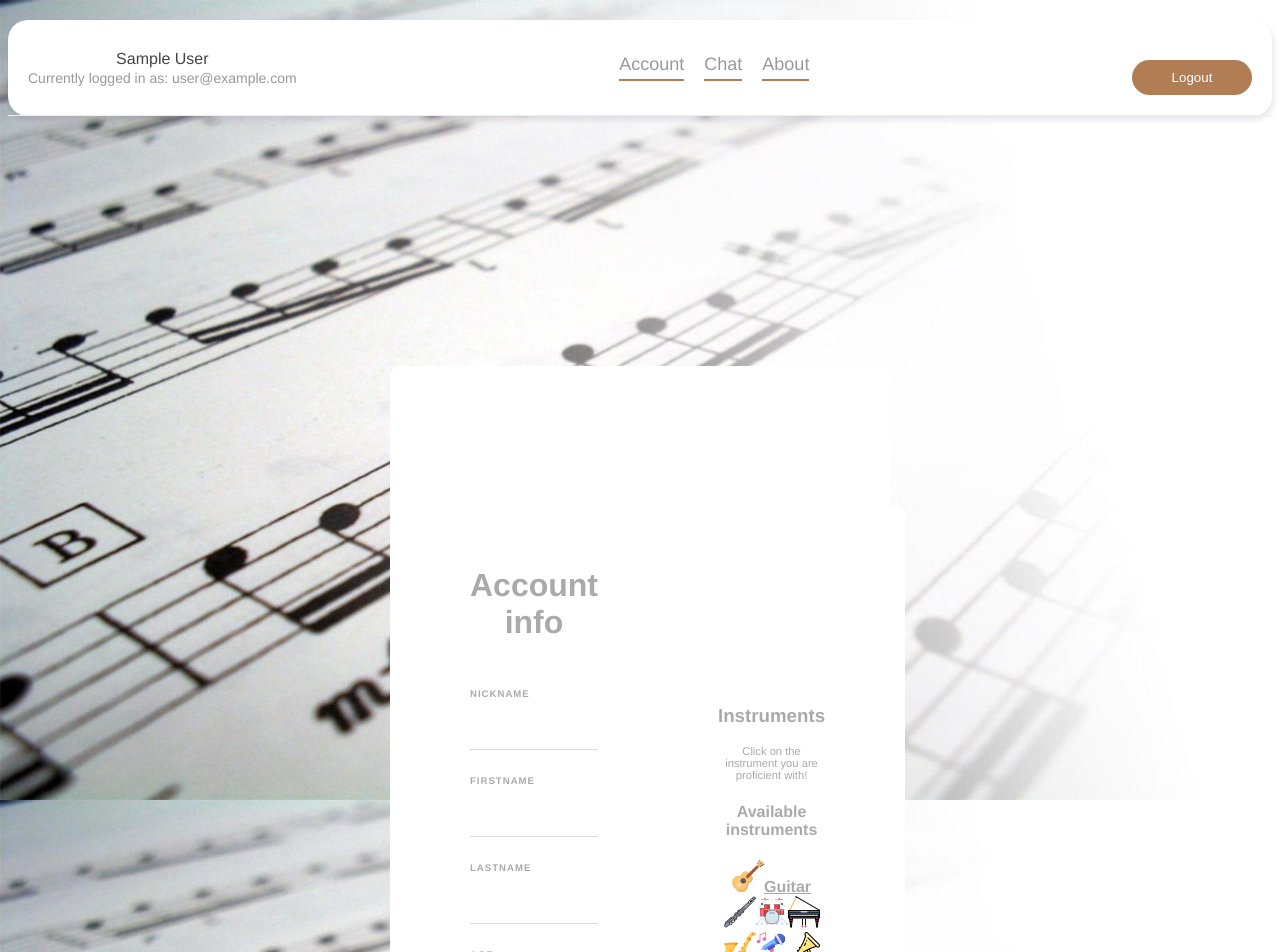
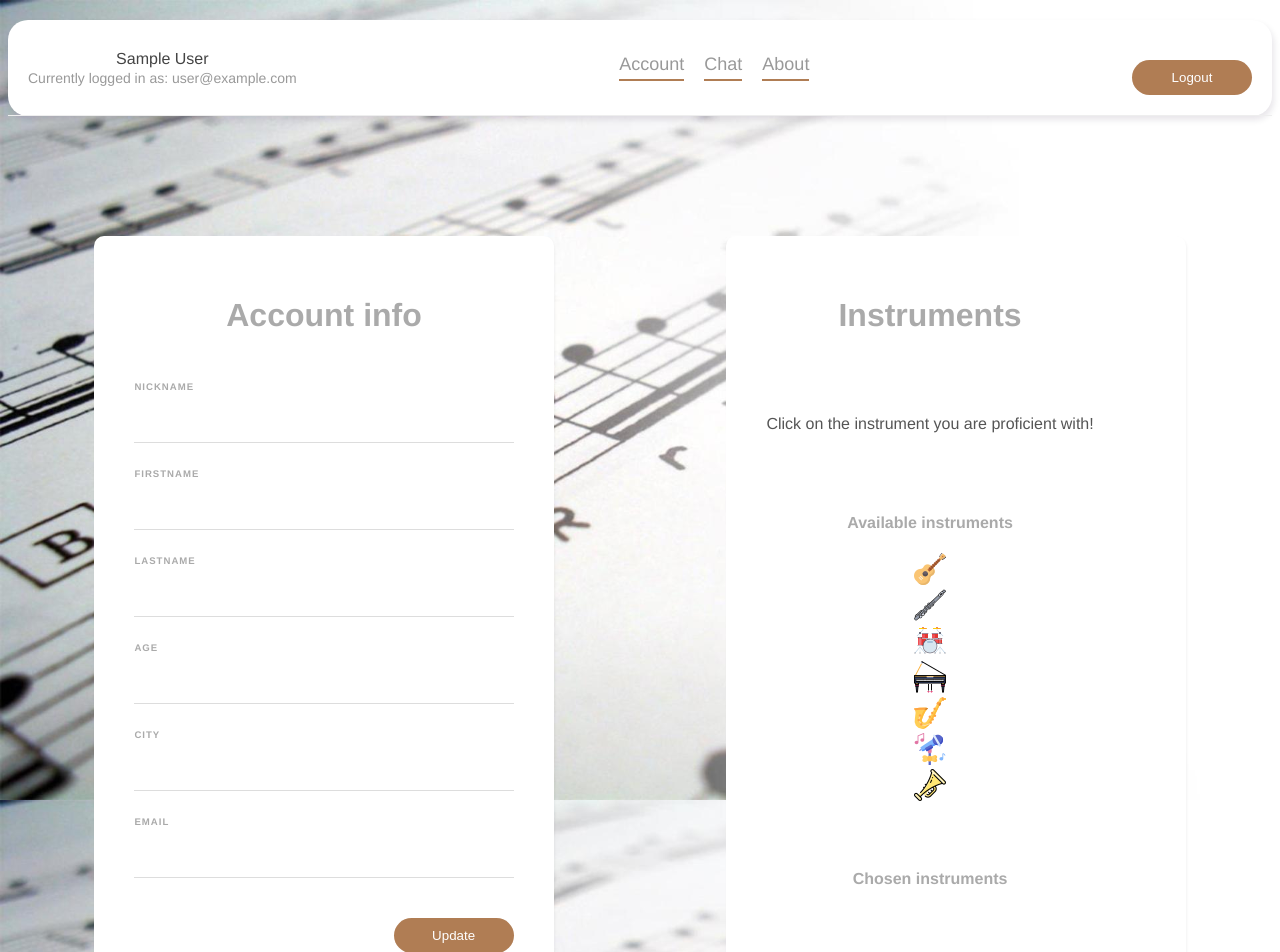
Before and after one commit to Jangerud/BandBeat, a Vue app in the folder bandbeat/: page /account in a window 1280 px wide. Shown: the top 952 px of the page. Built offline with nearby package versions, Linux system fonts and the light colour scheme; no server answers; sample sign-in values are in the browser's storage.

Commit message:
Added and fixed issue with showing and not showing instruments depending on what value the boolean has.

```diff
--- a/bandbeat/src/components/Button.vue
+++ b/bandbeat/src/components/Button.vue
@@ -1,6 +1,6 @@
 <template>
   <button class="button">
-      <slot>Login</slot>
+      <slot></slot>
   </button>
 </template>
 
--- a/bandbeat/src/composables/useSignup.js
+++ b/bandbeat/src/composables/useSignup.js
@@ -19,6 +19,13 @@ const signup = async (displayName, firstname, lastname, email, password) => {
      await response.user.updateProfile({ firstname, lastname, displayName})
      const database = projectFirestore.collection("users").doc(response.user.uid)
         await database.set({
+            drumset: false,
+            flute: false,
+            guitar: false,
+            piano: false,
+            saxophone: false,
+            sing: false,
+            trumpet: false,
             age: "",
             city: "",
             email: userEmail,
--- a/bandbeat/src/main.js
+++ b/bandbeat/src/main.js
@@ -1,5 +1,12 @@
 import { createApp } from 'vue'
 import App from './App.vue'
 import router from './router'
+import { projectAuth } from './firebase/config'
 
-createApp(App).use(router).mount('#app')
+let app
+
+projectAuth.onAuthStateChanged(() => {
+    if (!app) {
+        app = createApp(App).use(router).mount('#app')
+    }
+})
--- a/bandbeat/src/router/index.js
+++ b/bandbeat/src/router/index.js
@@ -2,6 +2,17 @@ import { createRouter, createWebHistory } from 'vue-router'
 import Home from '../views/Home.vue'
 import Login from '../views/Login.vue'
 import AccountPage from '../views/AccountPage'
+import { projectAuth } from '../firebase/config'
+
+// auth guard
+const requireAuthentication = (to, from, next) => {
+  let user = projectAuth.currentUser
+  if(!user) {
+    next({ name: 'Login'})
+  }else {
+    next()
+  }
+}
 
 const routes = [
   {
@@ -17,7 +28,8 @@ const routes = [
   {
     path: '/account',
     name: 'AccountPage',
-    component: AccountPage
+    component: AccountPage,
+    beforeEnter: requireAuthentication
   },
 ]
 
--- a/bandbeat/src/views/AccountPage.vue
+++ b/bandbeat/src/views/AccountPage.vue
@@ -2,7 +2,7 @@
 <div class="navcontainer">
   <Navbar />
 </div>
-<div class="formscontainer">
+<div class="accountformscontainer">
 
   <div class="userInformation">
     <form>
@@ -25,28 +25,65 @@
     <label>Email</label>
     <input type="text">
 
+    <Button>Update</Button>
+
 
     </form>
   </div>
   <div class="instruments">
-    <form class="instruments">
-      <h3>Instruments</h3>
+    <div class="instrumentsForm">
+      <h1>Instruments</h1>
       <p>Click on the instrument you are proficient with!</p>
     <div class="availableInstruments">
       <h4>Available instruments</h4>
-      <img src="../assets/guitar.png" /><span >Guitar</span>
-      <img src="../assets/flute.png" />
-      <img src="../assets/drumset.png" />
-      <img src="../assets/piano.png" />
-      <img src="../assets/saxophone.png" />
-      <img src="../assets/sing.png" />
-      <img src="../assets/trumpet.png" />
+      <div v-if="!checkValue">
+        <img  src="../assets/guitar.png" @click="switchGuitar"/>
+      </div>
+      <div v-if="!showFlute">
+        <img src="../assets/flute.png" @click="switchFlute"/>
+      </div>
+      <div v-if="!showDrumset">
+        <img src="../assets/drumset.png" @click="switchDrumset"/>
+      </div>
+      <div v-if="!showPiano">
+        <img src="../assets/piano.png" @click="switchPiano"/>
+      </div>
+      <div v-if="!showSaxophone">
+        <img src="../assets/saxophone.png" @click="switchSaxophone"/>
+      </div>
+      <div v-if="!showSing">
+        <img src="../assets/sing.png" @click="switchSing"/>
+      </div>
+      <div v-if="!showTrumpet">
+        <img src="../assets/trumpet.png" @click="switchTrumpet"/>
+      </div>
     </div>
     <div class="chosenInstruments">
-      <h4>Your chosen instruments</h4>
+      <h4>Chosen instruments</h4>
+      <div v-if="showGuitar" class="chosenGuitarVisible">
+        <img  src="../assets/guitar.png" @click="switchGuitar"/>
+      </div>
+      <div v-if="showFlute">
+        <img src="../assets/flute.png" @click="switchFlute"/>
+      </div>
+      <div v-if="showDrumset">
+        <img src="../assets/drumset.png" @click="switchDrumset"/>
+      </div>
+      <div v-if="showPiano">
+        <img src="../assets/piano.png" @click="switchPiano"/>
+      </div>
+      <div v-if="showSaxophone">
+        <img src="../assets/saxophone.png" @click="switchSaxophone"/>
+      </div>
+      <div v-if="showSing">
+        <img src="../assets/sing.png" @click="switchSing"/>
+      </div>
+      <div v-if="showTrumpet">
+        <img src="../assets/trumpet.png" @click="switchTrumpet"/>
+      </div>
     </div>
 
-    </form>
+    </div>
   </div>
 </div>
 </template>
@@ -54,15 +91,51 @@
 <script>
 import Navbar from '../components/Navbar.vue'
 import getUser from '../composables/getUser'
+import Button from '../components/Button.vue'
 
 export default {
-  setup() {
-    const { user } = getUser()
+  data() {
+    return {
+      user:  getUser(),
+      showGuitar: false,
+      showFlute: false,
+      showPiano: false,
+      showDrumset: false,
+      showSaxophone: false,
+      showSing: false,
+      showTrumpet: false
 
-
-    return { user }
+    }
   },
-   components: { Navbar },
+   components: { Navbar, Button },
+   methods: {
+     switchGuitar() {
+       this.showGuitar = !this.showGuitar
+     },
+     switchPiano() {
+       this.showPiano = !this.showPiano
+     },
+     switchFlute() {
+       this.showFlute = !this.showFlute
+     },
+     switchDrumset() {
+       this.showDrumset = !this.showDrumset
+     },
+     switchSaxophone() {
+       this.showSaxophone = !this.showSaxophone
+     },
+     switchSing() {
+       this.showSing = !this.showSing
+     },
+     switchTrumpet() {
+       this.showTrumpet = !this.showTrumpet
+     },
+   },
+   computed: {
+     checkValue : function() {
+       return this.showGuitar
+     }
+   }
 
 }
 </script>
@@ -73,9 +146,16 @@ body {
   background-size: 100%;
   background-attachment: fixed;
 }
-.formscontainer {
+img {
+  cursor: pointer;
+}
+.accountformscontainer {
     width: 100%;
     display: flex;
+}
+.accountformscontainer button{
+  margin-top: 40px;
+  float: right;
 }
 form h1{
     text-align: center;
@@ -94,17 +174,19 @@ input, select {
     color: #555;
 }
 .userInformation {
-  max-width: 420px;
+  width: 30%;
   margin: 100px auto;
   background: white;
   text-align: left;
   padding: 40px;
   border-radius: 10px;
   color: #aaa;
+  box-shadow: 1px 2px 3px rgba(0, 0, 0, 0.05);
   float: left;
 }
 .instruments {
-  max-width: 420px;
+  width: 30%;
+  display: flex;
   margin: 100px auto;
   background: white;
   text-align: left;
@@ -112,7 +194,14 @@ input, select {
   border-radius: 10px;
   color: #aaa;
   text-align: center;
+  box-shadow: 1px 2px 3px rgba(0, 0, 0, 0.05);
   float: right;
+}
+.instrumentsForm {
+  display: grid;
+}
+.availableinstruments {
+  flex-direction: row;
 }
 label {
   color: #aaa;
```
